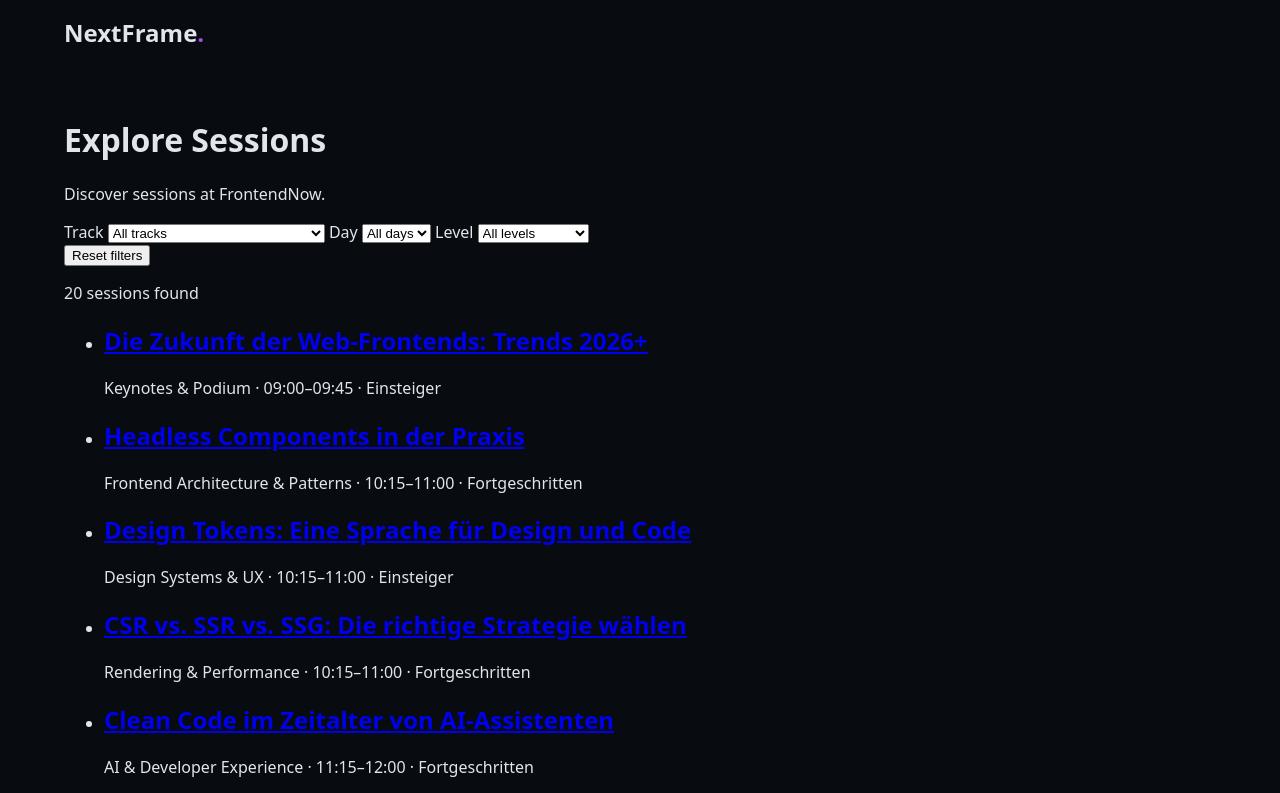
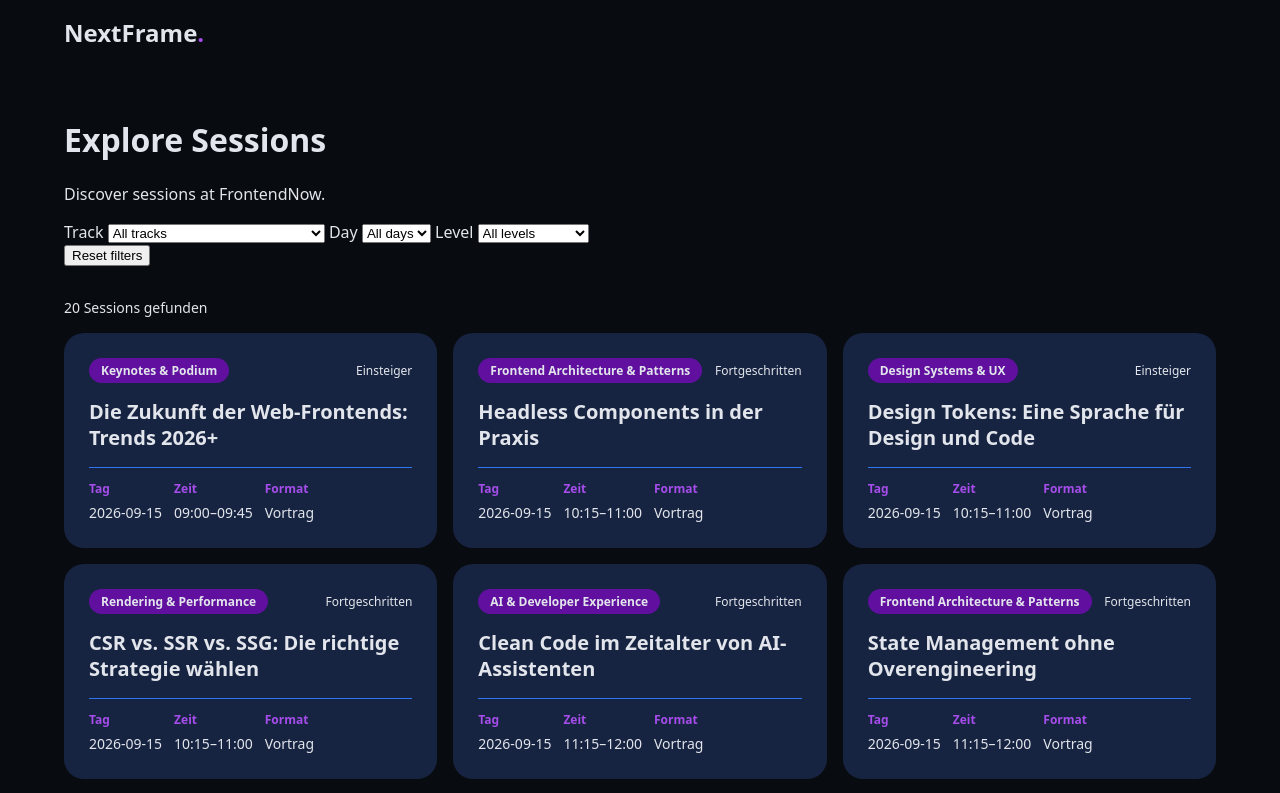
Before and after one commit to Alyra07/nextframe, a Nuxt app: page / in a window 1280 px wide. Shown: the top 793 px of the page. Built offline with nearby package versions, Linux system fonts and the light colour scheme.

Commit message:
refactor(sessions): extract reusable cards and improve session overview styling

```diff
--- /dev/null
+++ b/app/components/base/BaseCard.vue
@@ -0,0 +1,36 @@
+<template>
+  <article class="base-card">
+    <slot />
+  </article>
+</template>
+
+<style scoped>
+.base-card {
+  box-sizing: border-box;
+  width: 100%;
+  height: 100%;
+
+  padding: var(--spacing-card);
+  background-color: var(--color-surface);
+  color: var(--color-text-primary);
+
+  border: 1px solid transparent;
+  border-radius: var(--radius-card);
+}
+
+/* Hover effect */
+.base-card:hover {
+  /* border-color: var(--color-primary); */
+  transform: translateY(-2px);
+}
+
+@media (prefers-reduced-motion: reduce) {
+  .base-card {
+    transition: none;
+  }
+
+  .base-card:hover {
+    transform: none;
+  }
+}
+</style>
--- /dev/null
+++ b/app/components/features/sessions/SessionCard.vue
@@ -0,0 +1,149 @@
+<script setup>
+import BaseCard from '~/components/base/BaseCard.vue'
+
+defineProps({
+  session: {
+    type: Object,
+    required: true
+  }
+})
+
+const { getTrackById } = useConferenceData()
+</script>
+
+<template>
+  <BaseCard>
+    <div class="session-card">
+
+      <div class="session-card__top">
+        <span class="session-card__track">
+          {{ getTrackById(session.trackId)?.name }}
+        </span>
+
+        <span class="session-card__level">
+          {{ session.level }}
+        </span>
+      </div>
+
+      <h2 class="session-card__title">
+        <NuxtLink :to="`/sessions/${session.id}`">
+          {{ session.title }}
+        </NuxtLink>
+      </h2>
+
+      <div class="session-card__details">
+
+        <span class="session-card__detail">
+          <span class="session-card__detail-label">Tag</span>
+          {{ session.day }}
+        </span>
+
+        <span class="session-card__detail">
+          <span class="session-card__detail-label">Zeit</span>
+          {{ session.startTime }}–{{ session.endTime }}
+        </span>
+
+        <span class="session-card__detail">
+          <span class="session-card__detail-label">Format</span>
+          {{ session.format }}
+        </span>
+
+      </div>
+
+      <div
+        v-if="$slots.actions"
+        class="session-card__actions"
+      >
+        <slot name="actions" />
+      </div>
+
+    </div>
+  </BaseCard>
+</template>
+
+<style scoped>
+.session-card {
+  display: flex;
+  flex-direction: column;
+  gap: var(--space-4);
+  height: 100%;
+}
+
+/* Track & level */
+.session-card__top {
+  display: flex;
+  align-items: center;
+  justify-content: space-between;
+  flex-wrap: wrap;
+  gap: var(--space-2);
+}
+
+.session-card__track {
+  display: inline-flex;
+  align-items: center;
+
+  padding: var(--space-1) var(--space-3);
+  background-color: var(--color-accent-action);
+  color: var(--color-text-on-action);
+
+  font-size: var(--font-size-xs);
+  font-weight: var(--font-weight-semibold);
+  border-radius: var(--radius-badge);
+}
+
+.session-card__level {
+  color: var(--color-text-primary);
+  font-size: var(--font-size-xs);
+}
+
+/* Session title */
+.session-card__title {
+  margin: 0;
+  font-size: var(--font-size-lg);
+  font-weight: var(--font-weight-semibold);
+  line-height: var(--text-heading-line-height);
+  overflow-wrap: anywhere;
+}
+
+.session-card__title a {
+  color: var(--color-text-primary);
+  text-decoration: none;
+}
+
+.session-card__title a:hover {
+  color: var(--color-primary);
+  text-decoration: underline;
+}
+
+.session-card__title a:focus-visible {
+  outline: 2px solid var(--color-primary);
+  outline-offset: var(--space-1);
+  border-radius: var(--radius-sm);
+}
+
+/* Session metadata */
+.session-card__details {
+  display: flex;
+  flex-wrap: wrap;
+  gap: var(--space-3);
+
+  padding-top: var(--space-3);
+  border-top: 1px solid var(--color-primary);
+}
+
+.session-card__detail {
+  display: flex;
+  flex-direction: column;
+  gap: var(--space-1);
+
+  color: var(--color-text-primary);
+  font-size: var(--font-size-sm);
+  line-height: var(--line-height-body);
+}
+
+.session-card__detail-label {
+  color: var(--color-accent);
+  font-size: var(--font-size-xs);
+  font-weight: var(--font-weight-semibold);
+}
+</style>
--- a/app/components/features/sessions/SessionList.vue
+++ b/app/components/features/sessions/SessionList.vue
@@ -1,35 +1,75 @@
 
 <script setup>
+import SessionCard from './SessionCard.vue'
+
 defineProps({
-  sessions: Array
+  sessions: {
+    type: Array,
+    required: true
+  }
 })
 
 const { getTrackById } = useConferenceData()
 </script>
-
 <template>
-  <div class="session-list">
-    <p>{{ sessions.length }} sessions found</p>
-
-    <p v-if="sessions.length === 0">
-      No sessions match your filters.
+  <section class="session-list">
+    <p class="session-list__count" aria-live="polite">
+      {{ sessions.length }}
+      {{ sessions.length === 1 ? 'Session gefunden' : 'Sessions gefunden' }}
     </p>
 
-    <ul v-else>
+    <p
+      v-if="sessions.length === 0"
+      class="session-list__empty"
+    >
+      Keine Sessions entsprechen den ausgewählten Filtern.
+    </p>
+
+    <ul v-else class="session-list__grid">
       <li
         v-for="session in sessions"
         :key="session.id"
+        class="session-list__item"
       >
-        <NuxtLink :to="`/sessions/${session.id}`">
-          <h2>{{ session.title }}</h2>
-        </NuxtLink>
-
-        <p>
-          {{ getTrackById(session.trackId)?.name }}
-          · {{ session.startTime }}–{{ session.endTime }}
-          · {{ session.level }}
-        </p>
+        <SessionCard :session="session" />
       </li>
     </ul>
-  </div>
+  </section>
 </template>
+
+<style scoped>
+.session-list {
+  margin-top: var(--spacing-section);
+}
+
+.session-list__count {
+  margin: 0 0 var(--space-4);
+  color: var(--color-text-primary);
+  font-size: var(--font-size-sm);
+  font-weight: var(--font-weight-medium);
+}
+
+/* Responsive session grid */
+.session-list__grid {
+  display: grid;
+  grid-template-columns: repeat(
+    auto-fit,
+    minmax(min(100%, 320px), 1fr)
+  );
+
+  gap: var(--spacing-grid);
+  list-style: none;
+  margin: 0;
+  padding: 0;
+}
+
+.session-list__empty {
+  padding: var(--spacing-card);
+  background-color: var(--color-surface);
+  color: var(--color-text-primary);
+  border-radius: var(--radius-card);
+
+  font-size: var(--font-size-base);
+  line-height: var(--text-body-line-height);
+}
+</style>
```
